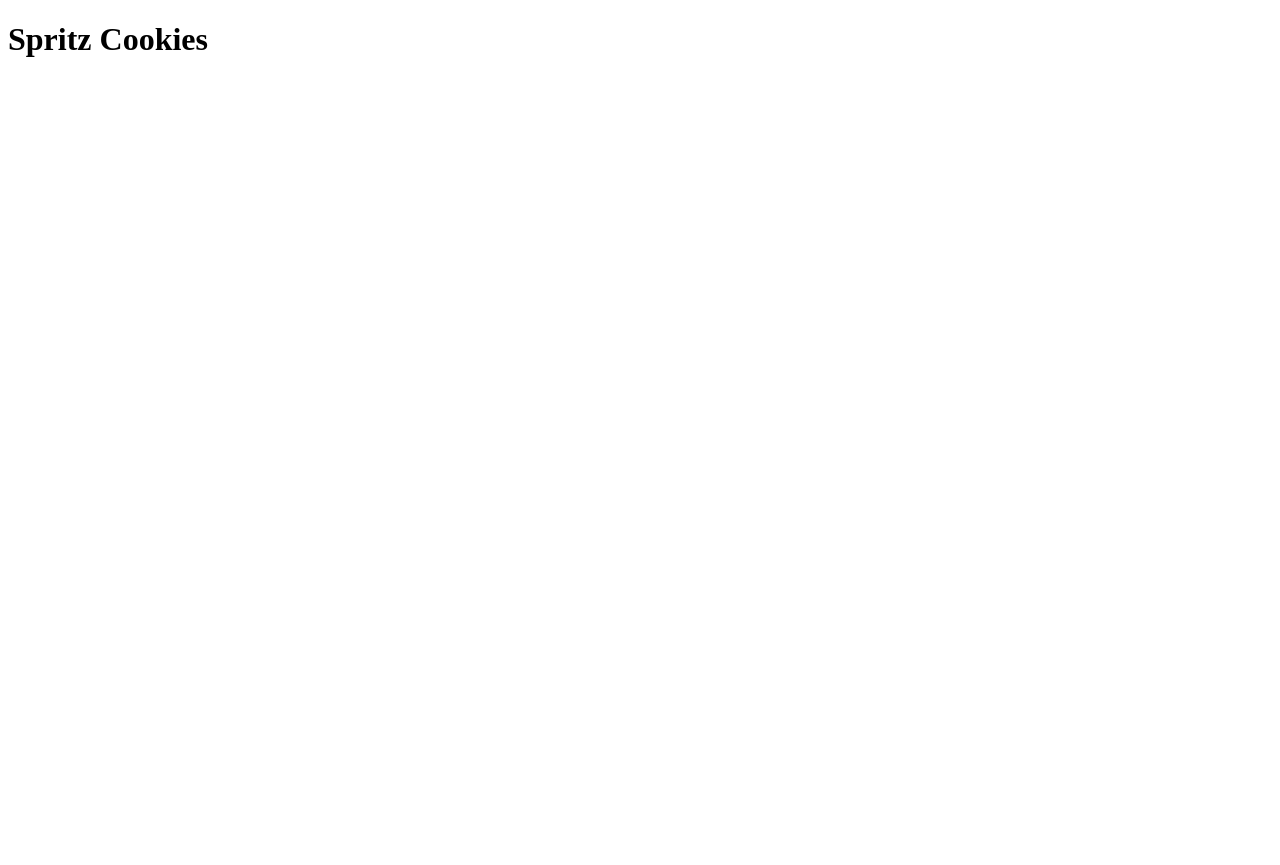
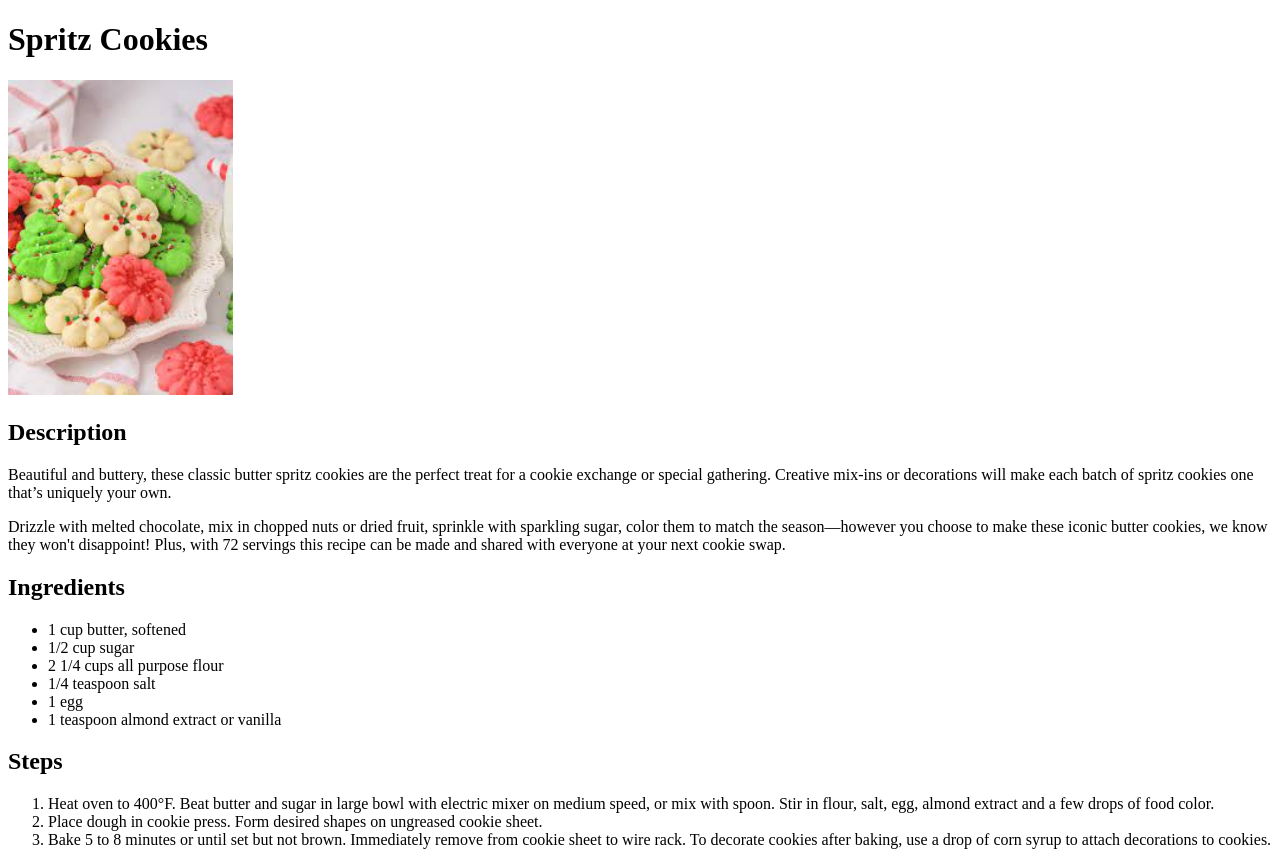
Before and after one commit to bgrenard/odin-recipes, a plain HTML site: page recipes/spritz-cookies.html in a window 1280 px wide. Before the commit the page ends 800 px from the top, so only its background shows below. Drawn offline with Linux system fonts and the light colour scheme.

Commit message:
Add image and recipe for spritz cookies

```diff
--- a/recipes/spritz-cookies.html
+++ b/recipes/spritz-cookies.html
@@ -6,5 +6,45 @@
 </head>
 <body>
     <h1>Spritz Cookies</h1>
+    <img src="../images/spritz-cookies.jpeg" alt="Spritz cookies on a plate" width="225">
+    <h2>Description</h2>
+    <p>
+        Beautiful and buttery, these classic butter spritz cookies are the perfect treat for a
+        cookie exchange or special gathering. Creative mix-ins or decorations will make each batch
+        of spritz cookies one that’s uniquely your own.
+    </p>
+    <p>
+        Drizzle with melted chocolate, mix in chopped nuts or dried fruit, sprinkle with sparkling
+        sugar, color them to match the season—however you choose to make these iconic butter cookies,
+        we know they won't disappoint! Plus, with 72 servings this recipe can be made and shared with
+        everyone at your next cookie swap.
+    </p>
+    <h2>Ingredients</h2>
+    <ul>
+        <li>1 cup butter, softened</li>
+        <li>1/2 cup sugar</li>
+        <li>2 1/4 cups all purpose flour</li>
+        <li>1/4 teaspoon salt</li>
+        <li>1 egg</li>
+        <li>1 teaspoon almond extract or vanilla</li>
+    </ul>
+
+    <h2>Steps</h2>
+    <ol>
+        <li>
+            Heat oven to 400°F. Beat butter and sugar in large bowl with electric mixer on medium
+            speed, or mix with spoon. Stir in flour, salt, egg, almond extract and a few drops of
+            food color.
+        </li>
+        <li>
+            Place dough in cookie press. Form desired shapes on ungreased cookie sheet.
+        </li>
+        <li>
+            Bake 5 to 8 minutes or until set but not brown. Immediately remove from cookie
+            sheet to wire rack. To decorate cookies after baking, use a drop of corn syrup
+            to attach decorations to cookies.
+        </li>
+    </ol>
+
 </body>
 </html>
```
Also changed, not shown: images/spritz-cookies.jpeg (added).
